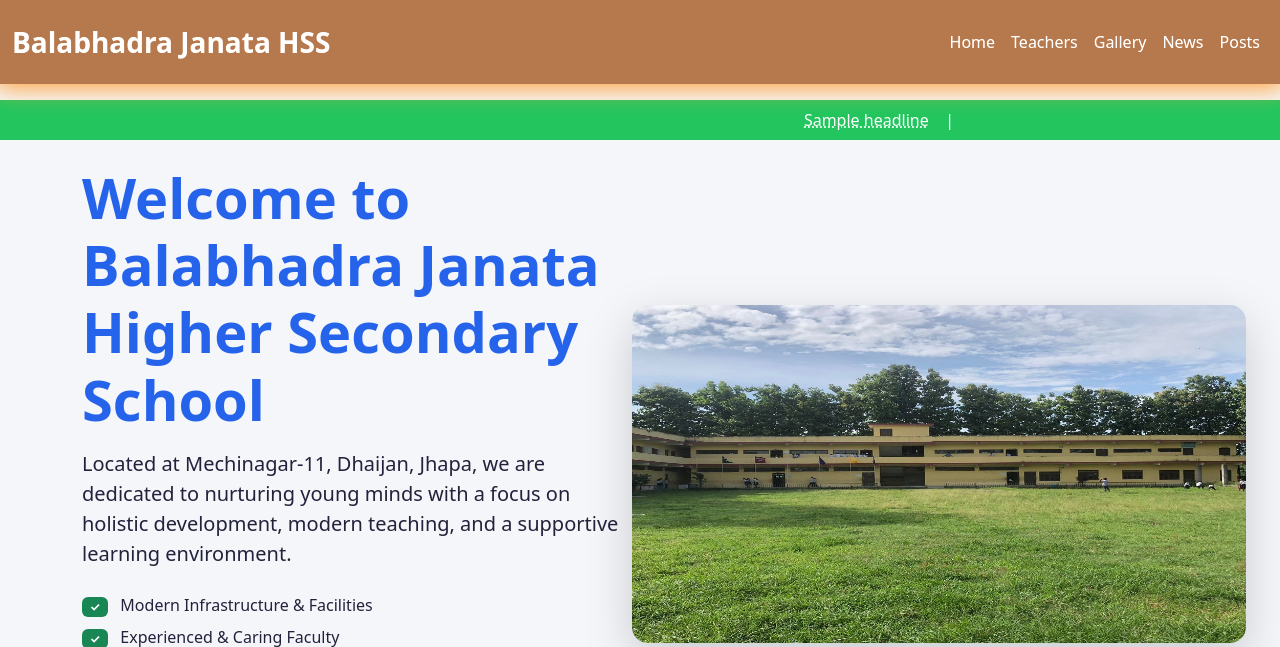
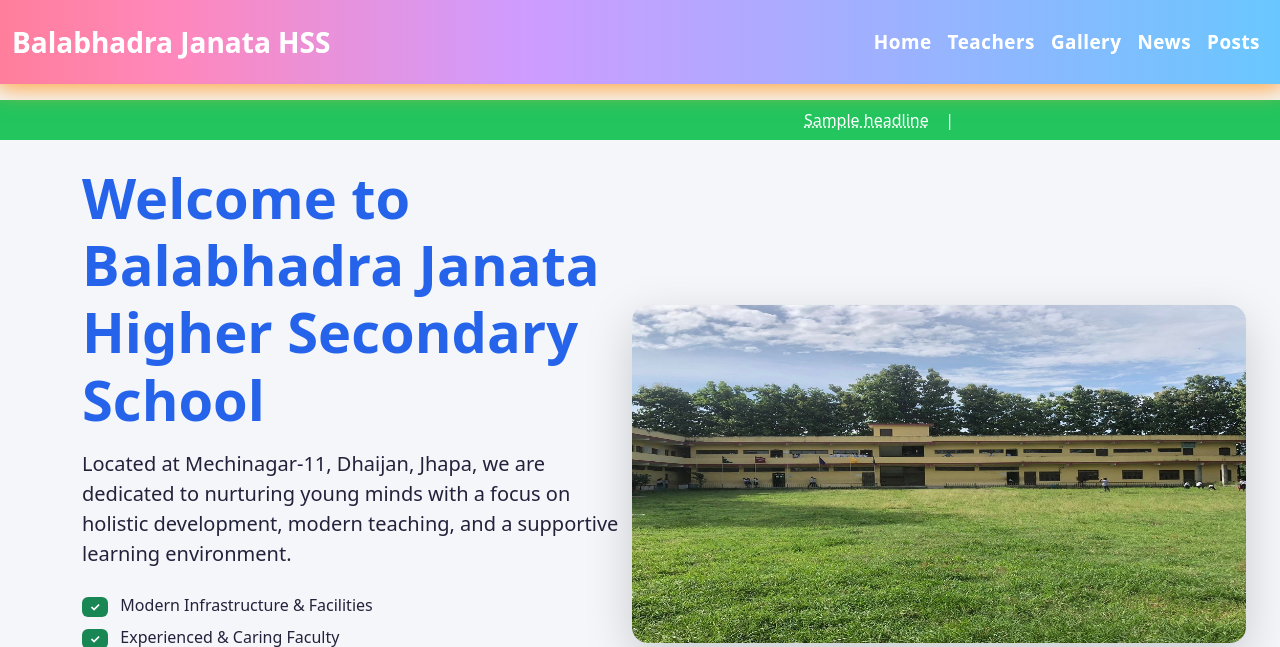
Before and after one commit to PadamPrasadDhakal/School-Site, a Django app: template main/templates/main/home.html in a window 1280 px wide. Shown: the top 647 px of the page. Run offline with Django 3.2, Linux system fonts and the light colour scheme; the template is opened without the code that fills it: most values are stand-ins (such as "Sample title", 1, 10 or a date in 2020).

Commit message:
Managed the nav bar and fixed its color issue

```diff
--- a/main/admin.py
+++ b/main/admin.py
@@ -16,7 +16,7 @@ class TeacherAdmin(admin.ModelAdmin):
             'fields': ('name', 'pronouns', 'subject', 'level', 'photo', 'bio', 'about', 'experience', 'education')
         }),
         ('Contact & Social', {
-            'fields': ('email', 'instagram', 'twitter', 'facebook')
+            'fields': ('email', 'instagram', 'facebook')
         }),
     )
 
--- a/main/templates/main/base.html
+++ b/main/templates/main/base.html
@@ -101,9 +101,9 @@
         }
         .navbar {
             min-height: 72px;
-            background: linear-gradient(90deg, #CA6673 0%, #9177C7 50%, #4796E3 100%) !important;
+            background: linear-gradient(90deg, #ff7b94 0%, #b49cff 50%, #6bbcff 100%) !important;
             box-shadow: 0 2px 12px rgba(0,0,0,0.08);
-            transition: box-shadow 0.3s, filter 0.3s;
+            transition: box-shadow 0.3s, filter 0.3s, background 0.3s, backdrop-filter 0.3s;
         }
         .navbar:hover, .navbar:focus-within {
             box-shadow: 0 0 24px 4px var(--accent), 0 2px 12px rgba(169,116,79,0.12);
@@ -117,8 +117,14 @@
             transition: color 0.2s, text-shadow 0.3s;
         }
         .navbar .nav-link.active, .navbar .nav-link:focus, .navbar .nav-link:hover {
-            color: #fff !important;
-            text-shadow: 0 0 8px #ec2F4B, 0 0 16px #009FFF;
+            color: #F0F0F0 !important;
+            background: none;
+            text-shadow: none;
+        }
+        .navbar .navbar-nav .nav-link {
+            font-size: 1.18rem;
+            font-weight: 600;
+            letter-spacing: 0.5px;
         }
         .news-bar {
             background: var(--secondary);
@@ -175,6 +181,23 @@
             background: #fff;
             color: var(--text);
         }
+        .sticky-top {
+            position: sticky;
+            top: 0;
+            z-index: 1030;
+        }
+        .navbar.minimized {
+            min-height: 52px !important;
+            padding-top: 0.2rem !important;
+            padding-bottom: 0.2rem !important;
+            background: linear-gradient(90deg, rgba(255,123,148,0.7) 0%, rgba(180,156,255,0.7) 50%, rgba(107,188,255,0.7) 100%) !important;
+            backdrop-filter: blur(12px) saturate(1.2);
+            -webkit-backdrop-filter: blur(12px) saturate(1.2);
+        }
+        .navbar .navbar-brand.minimized {
+            font-size: 1.3rem !important;
+            transition: font-size 0.2s;
+        }
     </style>
     {% block extra_head %}{% endblock %}
 </head>
@@ -185,7 +208,7 @@
     <div class="welcome-text">Welcome to Balabhadra Janata Higher Secondary School</div>
     <div class="welcome-subtext">Empowering students for a brighter future</div>
 </div>
-<nav class="navbar navbar-expand-lg navbar-dark mb-3 py-3">
+<nav class="navbar navbar-expand-lg navbar-dark mb-3 py-3 sticky-top" id="mainNavbar">
     <div class="container-fluid">
         <a class="navbar-brand fs-3 fw-bold" href="/">Balabhadra Janata HSS</a>
         <button class="navbar-toggler" type="button" data-bs-toggle="collapse" data-bs-target="#navbarNav" aria-controls="navbarNav" aria-expanded="false" aria-label="Toggle navigation">
@@ -193,11 +216,11 @@
         </button>
         <div class="collapse navbar-collapse justify-content-end" id="navbarNav">
             <ul class="navbar-nav ms-auto">
-                <li class="nav-item"><a class="nav-link" href="/">Home</a></li>
-                <li class="nav-item"><a class="nav-link" href="/teachers/">Teachers</a></li>
-                <li class="nav-item"><a class="nav-link" href="/gallery/">Gallery</a></li>
-                <li class="nav-item"><a class="nav-link" href="/news/">News</a></li>
-                <li class="nav-item"><a class="nav-link" href="/posts/">Posts</a></li>
+                <li class="nav-item"><a class="nav-link{% if request.path == '/' %} active{% endif %}" href="/">Home</a></li>
+                <li class="nav-item"><a class="nav-link{% if request.path == '/teachers/' %} active{% endif %}" href="/teachers/">Teachers</a></li>
+                <li class="nav-item"><a class="nav-link{% if request.path == '/gallery/' %} active{% endif %}" href="/gallery/">Gallery</a></li>
+                <li class="nav-item"><a class="nav-link{% if request.path == '/news/' %} active{% endif %}" href="/news/">News</a></li>
+                <li class="nav-item"><a class="nav-link{% if request.path == '/posts/' %} active{% endif %}" href="/posts/">Posts</a></li>
             </ul>
         </div>
     </div>
@@ -236,5 +259,18 @@
     }
 </script>
 {% block extra_js %}{% endblock %}
+<script>
+window.addEventListener('scroll', function() {
+    const navbar = document.getElementById('mainNavbar');
+    const brand = navbar.querySelector('.navbar-brand');
+    if (window.scrollY > 40) {
+        navbar.classList.add('minimized');
+        brand.classList.add('minimized');
+    } else {
+        navbar.classList.remove('minimized');
+        brand.classList.remove('minimized');
+    }
+});
+</script>
 </body>
 </html>
--- a/main/templates/main/home.html
+++ b/main/templates/main/home.html
@@ -104,9 +104,7 @@
     <a href="/admission/" class="btn btn-accent btn-lg px-5 py-3 shadow">Inquire Now</a>
 </div>
 <style>
-.navbar {
-    background: #a9744f !important; /* Bear color */
-}
+
 .stat-box {
     background: #fff;
     border: 1.5px solid var(--primary);
--- a/main/templates/main/teachers.html
+++ b/main/templates/main/teachers.html
@@ -15,7 +15,6 @@
             <div class="d-flex justify-content-center gap-2 mb-2">
                 {% if teacher.email %}<a href="mailto:{{ teacher.email }}" class="text-dark"><i class="bi bi-envelope"></i></a>{% endif %}
                 {% if teacher.instagram %}<a href="{{ teacher.instagram }}" target="_blank" class="text-dark"><i class="bi bi-instagram"></i></a>{% endif %}
-                {% if teacher.twitter %}<a href="{{ teacher.twitter }}" target="_blank" class="text-dark"><i class="bi bi-twitter"></i></a>{% endif %}
                 {% if teacher.facebook %}<a href="{{ teacher.facebook }}" target="_blank" class="text-dark"><i class="bi bi-facebook"></i></a>{% endif %}
             </div>
         </div>
@@ -33,7 +32,6 @@
                   <div class="d-flex justify-content-center gap-2 mb-3">
                     {% if teacher.email %}<a href="mailto:{{ teacher.email }}" class="text-dark fs-5"><i class="bi bi-envelope"></i></a>{% endif %}
                     {% if teacher.instagram %}<a href="{{ teacher.instagram }}" target="_blank" class="text-dark fs-5"><i class="bi bi-instagram"></i></a>{% endif %}
-                    {% if teacher.twitter %}<a href="{{ teacher.twitter }}" target="_blank" class="text-dark fs-5"><i class="bi bi-twitter"></i></a>{% endif %}
                     {% if teacher.facebook %}<a href="{{ teacher.facebook }}" target="_blank" class="text-dark fs-5"><i class="bi bi-facebook"></i></a>{% endif %}
                   </div>
                 </div>
```
Also changed, not shown: db.sqlite3, media/teachers/20230610_092553.jpg (added).
